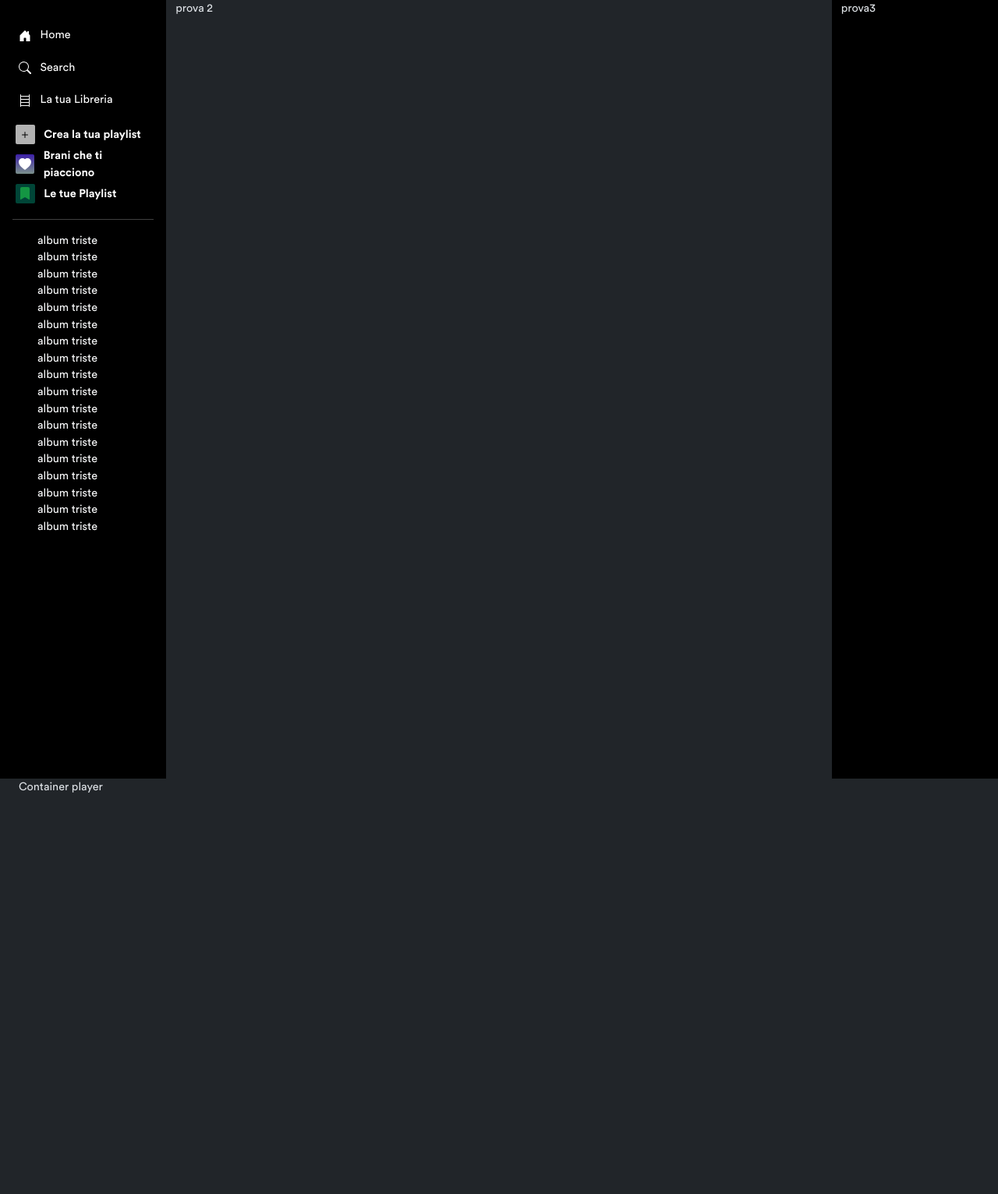
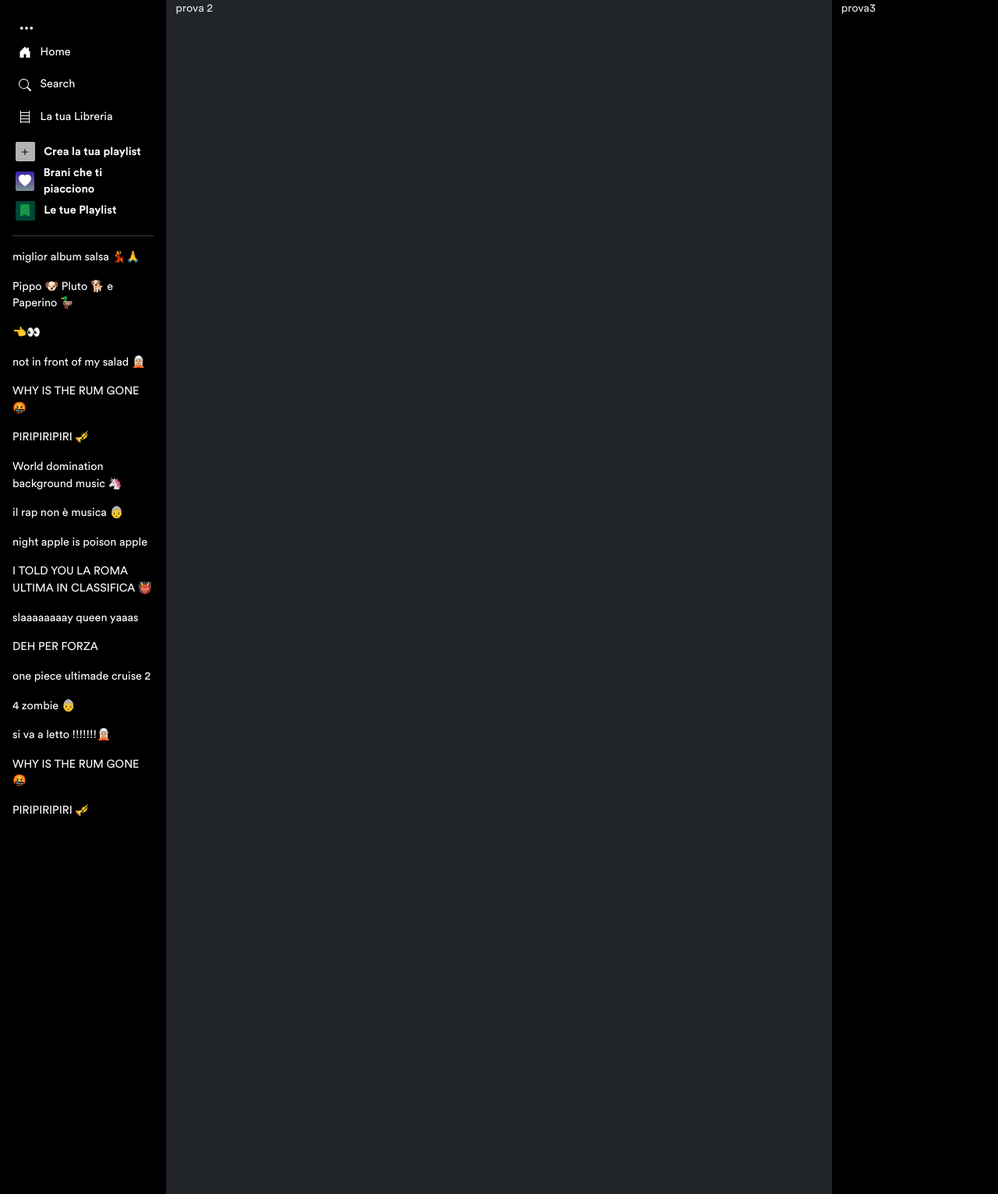
Before and after one commit to Manush90/BW2_Spotify_Clone, a plain HTML site: page index.html in a window 1280 px wide. Shown: the top 1532 px of the page at 78% size. Before the commit the page ends 1021 px from the top, so only its background shows below. Drawn offline with nearby package versions, Linux system fonts and the light colour scheme.

Commit message:
navsxcomplete

```diff
--- a/assets/css/indexRick.css
+++ b/assets/css/indexRick.css
@@ -90,7 +90,7 @@ body {
 }
 
  /* nav sinistra versione mobile */
-/* .navMobile ul {
+.navMobile ul {
   list-style-type: none;
   padding: 0;
   width: 100%;
@@ -106,4 +106,4 @@ body {
   background-image: linear-gradient(transparent, #000000);
   margin: 0;
   padding: 0;
-} */
+}
--- a/index.html
+++ b/index.html
@@ -9,6 +9,7 @@
       crossorigin="anonymous"
     />
     <title>Document</title>
+    <link rel="stylesheet" href="https://cdn.jsdelivr.net/npm/bootstrap-icons@1.11.2/font/bootstrap-icons.min.css" />
 
     <link rel="stylesheet" href="./assets/css/circular-font.css" />
     <link rel="stylesheet" href="./assets/css/indexRick.css" />
@@ -22,6 +23,22 @@
             <!-- Contenuto della barra di navigazione -->
             <div>
               <ul class="navbar-nav flex-column">
+                <li class="nav-item">
+                  <svg
+                    class="ms-2"
+                    xmlns="http://www.w3.org/2000/svg"
+                    width="20"
+                    height="auto"
+                    fill="currentColor"
+                    class="bi bi-three-dots"
+                    viewBox="0 0 16 16"
+                  >
+                    <path
+                      d="M3 9.5a1.5 1.5 0 1 1 0-3 1.5 1.5 0 0 1 0 3m5 0a1.5 1.5 0 1 1 0-3 1.5 1.5 0 0 1 0 3m5 0a1.5 1.5 0 1 1 0-3 1.5 1.5 0 0 1 0 3"
+                    />
+                  </svg>
+                </li>
+
                 <li class="nav-item">
                   <a class="nav-link" aria-current="page" href="#">
                     <svg
@@ -40,8 +57,9 @@
                     Home</a
                   >
                 </li>
+
                 <li class="nav-item">
-                  <a class="nav-link me-2" href="#">
+                  <a class="nav-link" href="#">
                     <svg
                       class="me-2"
                       xmlns="http://www.w3.org/2000/svg"
@@ -139,8 +157,8 @@
             </section>
           </div>
           <hr />
-
-          <section class="scroll scrollbar-primary">
+          <!-- variante link -->
+          <!-- <section class="scroll scrollbar-primary">
             <ul class="ul">
               <li class="list-group-item">
                 <a class="link-light link-offset-2 link-underline link-underline-opacity-0" href="#">album triste</a>
@@ -236,8 +254,47 @@
                 <a class="link-light link-offset-2 link-underline link-underline-opacity-0" href="#">album triste</a>
               </li>
             </ul>
+          </section> -->
+          <!-- variante commenti a caso -->
+          <section class="scroll scrollbar-primary">
+            <p>miglior album salsa &#128131;&#128591;</p>
+            <p>Pippo &#128054; Pluto &#128021; e Paperino &#129414;</p>
+            <p>&#128072;&#128064;</p>
+            <p>not in front of my salad &#129501;&#127996;</p>
+            <p>WHY IS THE RUM GONE &#129324;</p>
+            <p>PIRIPIRIPIRI &#127930;</p>
+            <p>World domination background music &#129412;</p>
+            <p>il rap non è musica &#128117;</p>
+            <p>night apple is poison apple</p>
+            <p>I TOLD YOU LA ROMA ULTIMA IN CLASSIFICA &#128121;</p>
+            <p>slaaaaaaaay queen yaaas</p>
+            <p>DEH PER FORZA</p>
+            <p>one piece ultimade cruise 2</p>
+            <p>4 zombie &#128117;</p>
+            <p>si va a letto !!!!!!!&#129501;&#127996;</p>
+            <p>WHY IS THE RUM GONE &#129324;</p>
+            <p>PIRIPIRIPIRI &#127930;</p>
+            <p>World domination background music &#129412;</p>
+            <p>mi sto annoiando &#128117;</p>
+            <p>div..div ovunque</p>
+            <p>ThEy aRe TaKinG tHe hObBits to IsEnGard &#129501;&#127996;</p>
+            <p>WHY IS THE RUM GONE &#129324;</p>
+            <p>PIRIPIRIPIRI &#127930;</p>
+            <p>World domination background music &#129412;</p>
+            <p>miglior album salsa &#128131;&#128591;</p>
+            <p>Pippo &#128054; Pluto &#128021; e Paperino &#129414;</p>
+            <p>&#128076;&#128072;&#128064;</p>
+            <p>not in front of my salad &#129501;&#127996;</p>
+            <p>WHY IS THE RUM GONE &#129324;</p>
+            <p>PIRIPIRIPIRI &#127930;</p>
+            <p>World domination background music &#129412;</p>
+            <p>il rap non è musica &#128117;</p>
+            <p>night apple is poison apple</p>
+
+            <p>js di &#128169;</p>
           </section>
         </div>
+
         <div class="col-12 col-md-8">prova 2</div>
         <div class="col-12 col-md-2 bg-black">prova3</div>
       </div>
@@ -247,65 +304,28 @@
       </div>
 
       <!-- qui la versione mobile del play e nav sx -->
-      <!-- <div class="d-block d-sm-block d-md-block d-lg-none text-white fixed-bottom">  -->
-
+      <div class="d-block d-sm-block d-md-block d-lg-none text-white fixed-bottom">
         <!-- qui ci va il ply mobile -->
 
         <!-- navbar sx versione mobile -->
-      <!-- <nav class="navbar navMobile">
+        <nav class="navbar navMobile">
           <ul class="d-flex justify-content-around pb-1">
             <li class="nav-item">
               <a class="nav-link active" aria-current="page" href="#">
-                  <svg
-                    class="me-2"
-                    xmlns="http://www.w3.org/2000/svg"
-                    width="16"
-                    height="16"
-                    fill="currentColor"
-                    class="bi bi-house-door-fill"
-                    viewBox="0 0 16 16"
-                  >
-                    <path
-                      d="M6.5 14.5v-3.505c0-.245.25-.495.5-.495h2c.25 0 .5.25.5.5v3.5a.5.5 0 0 0 .5.5h4a.5.5 0 0 0 .5-.5v-7a.5.5 0 0 0-.146-.354L13 5.793V2.5a.5.5 0 0 0-.5-.5h-1a.5.5 0 0 0-.5.5v1.293L8.354 1.146a.5.5 0 0 0-.708 0l-6 6A.5.5 0 0 0 1.5 7.5v7a.5.5 0 0 0 .5.5h4a.5.5 0 0 0 .5-.5"
-                    />
-                  </svg>
+                <i class="bi bi-house"></i>
               </a>
             </li>
             <li class="nav-item">
               <a class="nav-link" href="#">
-                  <svg
-                    class="me-2"
-                    xmlns="http://www.w3.org/2000/svg"
-                    width="16"
-                    height="16"
-                    fill="currentColor"
-                    class="bi bi-search"
-                    viewBox="0 0 16 16"
-                  >
-                    <path
-                      d="M11.742 10.344a6.5 6.5 0 1 0-1.397 1.398h-.001q.044.06.098.115l3.85 3.85a1 1 0 0 0 1.415-1.414l-3.85-3.85a1 1 0 0 0-.115-.1zM12 6.5a5.5 5.5 0 1 1-11 0 5.5 5.5 0 0 1 11 0"
-                    />
-                  </svg>
+                <i class="bi bi-search"></i>
               </a>
             </li>
-              <li class="nav-item">
-                <svg
-                  class="me-2"
-                  xmlns="http://www.w3.org/2000/svg"
-                  width="16"
-                  height="16"
-                  fill="currentColor"
-                  class="bi bi-bookshelf"
-                  viewBox="0 0 16 16"
-                >
-                  <path
-                    d="M2.5 0a.5.5 0 0 1 .5.5V2h10V.5a.5.5 0 0 1 1 0v15a.5.5 0 0 1-1 0V15H3v.5a.5.5 0 0 1-1 0V.5a.5.5 0 0 1 .5-.5M3 14h10v-3H3zm0-4h10V7H3zm0-4h10V3H3z"
-                  />
-                </svg>
+            <li class="nav-item" href="#">
+              <i class="bi bi-bookshelf"></i>
             </li>
           </ul>
-          </nav> -->
-      <!-- </div > -->
+        </nav>
+      </div>
     </main>
 
     <script
```
Lines whose indentation alone changed are shown as unchanged.
